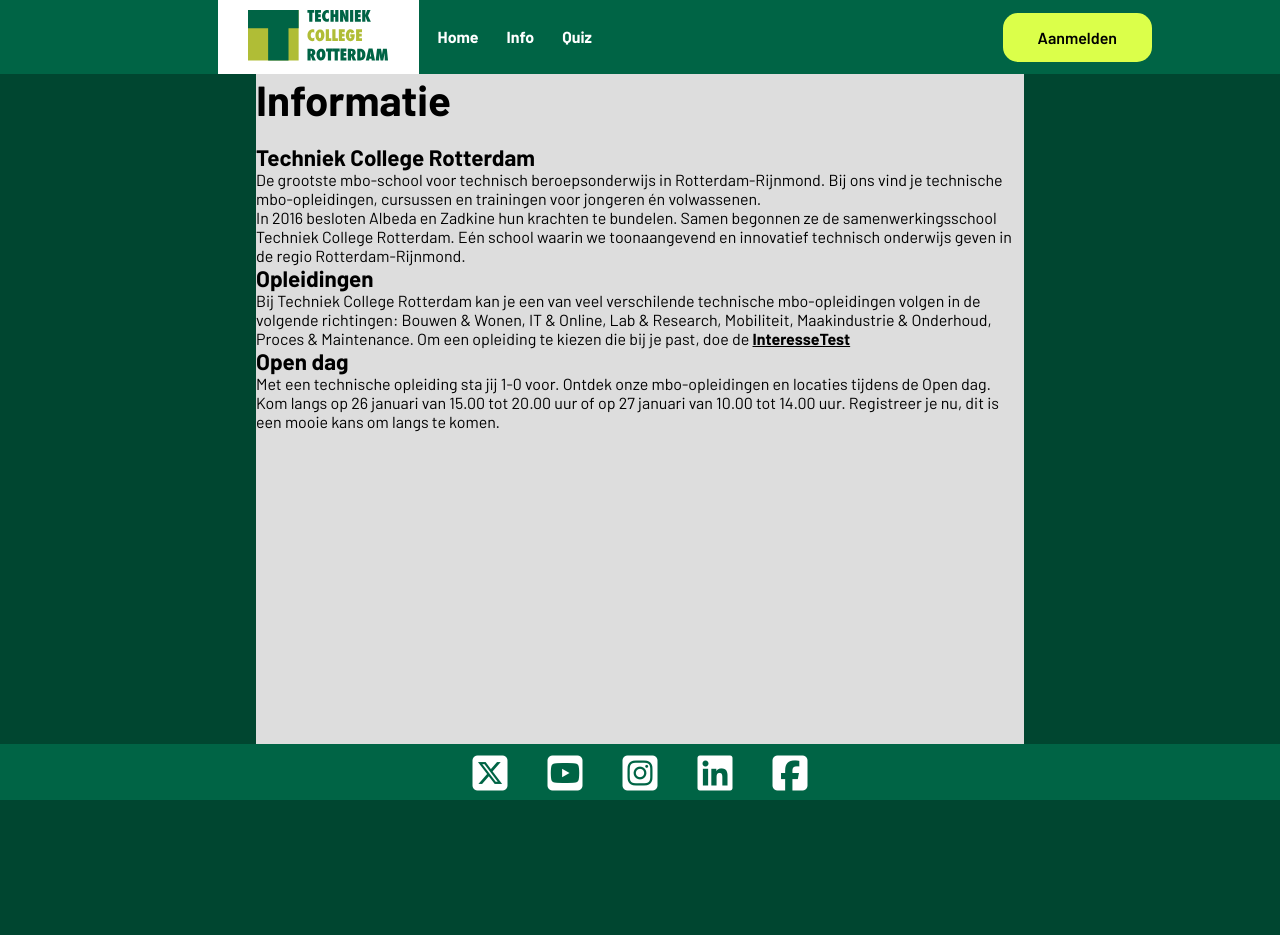
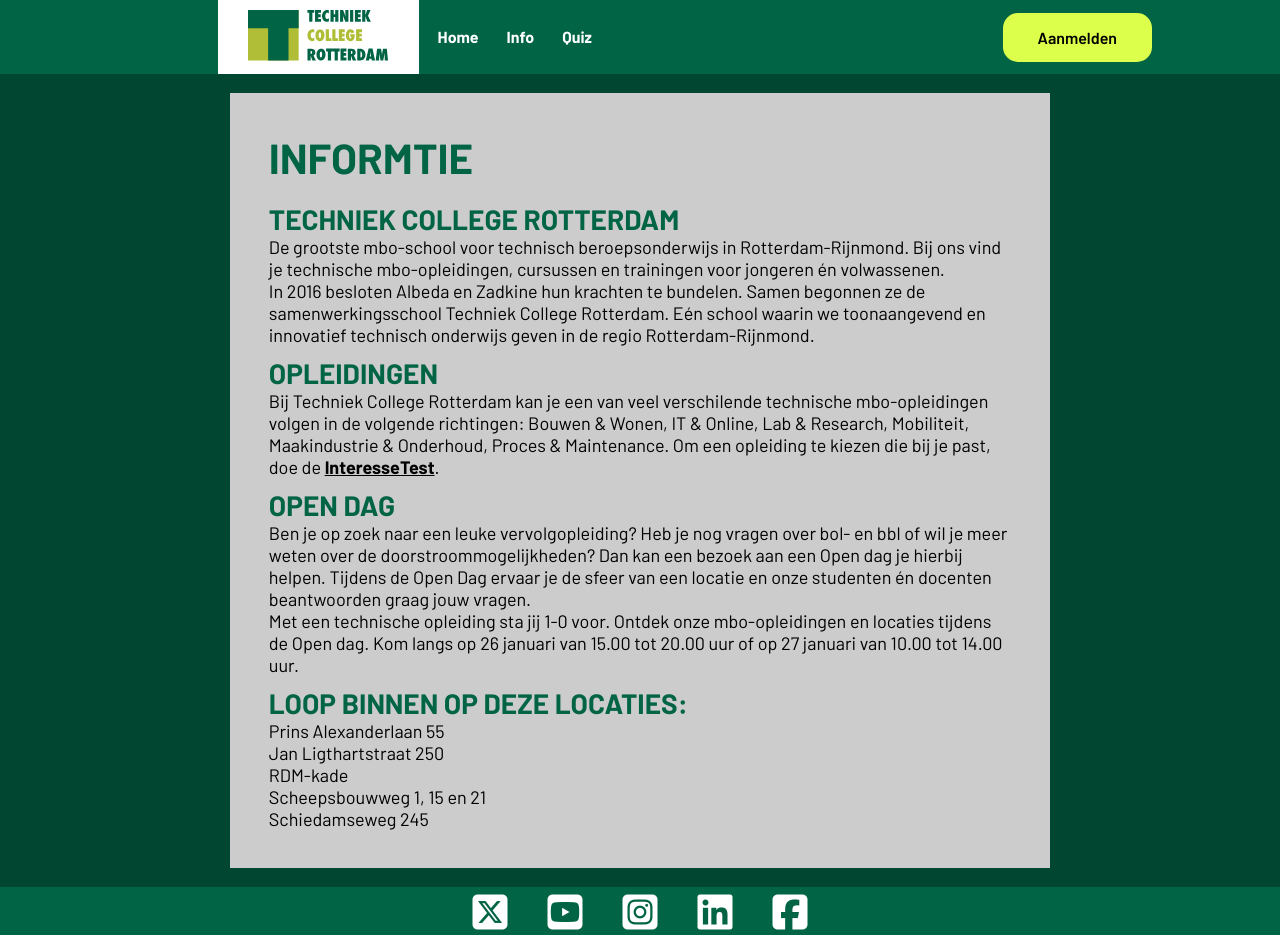
Before and after one commit to Ilie-Herda/Project-P2, a plain HTML site: page info.html in a window 1280 px wide. Before the commit the page ends 800 px from the top, so only its background shows below. Drawn offline with nearby package versions, Linux system fonts and the light colour scheme.

Commit message:
Design changes
Small changes to design

```diff
--- a/info.html
+++ b/info.html
@@ -10,7 +10,7 @@
     <script src="https://kit.fontawesome.com/d32ba68a56.js" crossorigin="anonymous"></script>
 </head>
 <body class="info-page">
-
+    <!-- Below is the code for the navbar -->
     <header class="navbar">
         <a href="index.html" class="logo"><img src="images/tcr-logo-a6a45f6beeaae69f30221d89d2a3e4ba1e2696114d5587459bf6a5dcf3603228.svg" alt="logo"></a>
         <nav>
@@ -21,17 +21,25 @@
         <a href="https://www.techniekcollegerotterdam.nl/aanmelden" class="register">Aanmelden</a>
     </header>
 
+    <!-- Below is the code for the content of the page -->
     <header class="info-content">
-        <h1>Informatie</h1>
-
-        <h2>Techniek College Rotterdam</h2>
+        <h1>INFORMTIE</h1>
+        <h2>TECHNIEK COLLEGE ROTTERDAM</h2>
         <p>De grootste mbo-school voor technisch beroepsonderwijs in Rotterdam-Rijnmond. Bij ons vind je technische mbo-opleidingen, cursussen en trainingen voor jongeren én volwassenen.</p>
         <p>In 2016 besloten Albeda en Zadkine hun krachten te bundelen. Samen begonnen ze de samenwerkingsschool Techniek College Rotterdam. Eén school waarin we toonaangevend en innovatief technisch onderwijs geven in de regio Rotterdam-Rijnmond.</p>
-        <h2>Opleidingen</h2>
-        <p>Bij Techniek College Rotterdam kan je een van veel verschilende technische mbo-opleidingen volgen in de volgende richtingen: Bouwen & Wonen, IT & Online, Lab & Research, Mobiliteit, Maakindustrie & Onderhoud, Proces & Maintenance. Om een opleiding te kiezen die bij je past, doe de <a href="https://www.techniekcollegerotterdam.nl/interessetest">InteresseTest</a></p>
-        <h2>Open dag</h2>
-        <p>Met een technische opleiding sta jij 1-0 voor. Ontdek onze mbo-opleidingen en locaties tijdens de Open dag. Kom langs op 26 januari van 15.00 tot 20.00 uur of op 27 januari van 10.00 tot 14.00 uur. Registreer je nu, dit is een mooie kans om langs te komen.</p>
+        <h2>OPLEIDINGEN</h2>
+        <p>Bij Techniek College Rotterdam kan je een van veel verschilende technische mbo-opleidingen volgen in de volgende richtingen: Bouwen & Wonen, IT & Online, Lab & Research, Mobiliteit, Maakindustrie & Onderhoud, Proces & Maintenance. Om een opleiding te kiezen die bij je past, doe de <a href="https://www.techniekcollegerotterdam.nl/interessetest">InteresseTest</a>.</p>
+        <h2>OPEN DAG</h2>
+        <p>Ben je op zoek naar een leuke vervolgopleiding? Heb je nog vragen over bol- en bbl of wil je meer weten over de doorstroommogelijkheden? Dan kan een bezoek aan een Open dag je hierbij helpen. Tijdens de Open Dag ervaar je de sfeer van een locatie en onze studenten én docenten beantwoorden graag jouw vragen. </p>
+        <p>Met een technische opleiding sta jij 1-0 voor. Ontdek onze mbo-opleidingen en locaties tijdens de Open dag. Kom langs op 26 januari van 15.00 tot 20.00 uur of op 27 januari van 10.00 tot 14.00 uur.</p>
+        <h2>LOOP BINNEN OP DEZE LOCATIES:</h2>
+        <p>Prins Alexanderlaan 55</p>
+        <p>Jan Ligthartstraat 250</p>
+        <p>RDM-kade</p>
+        <p>Scheepsbouwweg 1, 15 en 21</p>
+        <p>Schiedamseweg 245</p>
     </header>
+    <!-- Below is the code for the footer of the page -->
     <footer>
         <div class="socials">
         <a href="https://www.twitter.com/techniekcollege"><i class="fa-brands fa-square-x-twitter"></i></a>
--- a/main.css
+++ b/main.css
@@ -7,17 +7,22 @@
 
 }
 
+/* Below is the style for the body of the different pages. */
 .home-page{
     background-color: #004630;
     color: white;
+    display: flex;
+    flex-direction: column;
+    height: 100%;
+    min-height: 100vh;
 }
 
 .info-page{
     background-color: #004630;
-}
-
-.inschrijven-page{
-    background-color: #004630;
+    display: flex;
+    flex-direction: column;
+    height: 100%;
+    min-height: 100vh;
 }
 
 .quiz-page{
@@ -131,7 +136,7 @@ nav a:hover{
 footer{
     width: 100%;
     height: 7%;
-    position: absolute;
+    margin-top: auto;
     bottom: 0;
     display: flex;
     justify-content: center;
@@ -167,12 +172,12 @@ body.show-chatbot .chatbot {
 .chatbot-toggler {
     background: white;
     position: fixed;
-    bottom: 8px;
+    bottom: 3.5px;
     right: 25px;
     outline: none;
     border: none;
-    height: 45px;
-    width: 45px;
+    height: 40px;
+    width: 40px;
     display: flex;
     cursor: pointer;
     align-items: center;
@@ -353,20 +358,29 @@ header h2{
     visibility: visible;
 }
 
-/* Below is the style for the Info page */
+/* Below is the style for the content of the Info page */
 .info-content{
-  background: #ddd;
+  background: #ccc;
   color: black;
-  margin-top: auto;
-  margin-left: 20%;
-  margin-right: 20%;
-  padding-bottom: 25%;
+  margin: 1.5% 18%;
+  padding: 3%;
 
 }
 
 .info-content h1{
   font-size: 42px;
   margin-bottom: 20px;
+  color: #006445;
+}
+
+.info-content h2{
+    margin-top: 10px;
+    color: #006445;
+    font-size: 28px;
+}
+
+.info-content p{
+    font-size: 18px;
 }
 
 .info-content p a{
@@ -380,10 +394,7 @@ header h2{
   transition: 0.4s;
 }
 
-/* Style for quiz */
-body{
-    background: #ec1717;
-}
+/* Below is the style for the quiz */
 
 .app{background: rgb(255, 255, 255);
 width:90%;
--- a/script.js
+++ b/script.js
@@ -1,9 +1,10 @@
 // Code for countdown
-var countDownDate = new Date("Jan 26, 2024 15:00:00").getTime();
+var countDownDate = new Date("Jan 26, 2024 15:00:00").getTime(); // Set the date of the countdown
 var x = setInterval(function(){
     var now = new Date().getTime();
     var distance = countDownDate - now
 
+    // Time calculator
     var days = Math.floor(distance / (1000 * 60 * 60 * 24));
     var hours = Math.floor((distance % (1000 * 60 * 60 * 24)) / (1000 * 60 * 60));
     var minutes = Math.floor((distance % (1000 * 60 * 60)) / (1000 * 60));
@@ -51,7 +52,7 @@ document.addEventListener("DOMContentLoaded", function(){
     const sendChatBtn = document.querySelector(".chat-input span");
 
     let userMessage = null;
-    const API_KEY = "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"; // API KEY
+    const API_KEY = "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"; // API KEY GOES HERE
     const inputInitHeight = chatInput.scrollHeight;
 
     const createChatLi = (message, className) => {
@@ -79,6 +80,7 @@ document.addEventListener("DOMContentLoaded", function(){
             })
         }
 
+        // Code for error
         fetch(API_URL, requestOptions).then(res => res.json()).then(data => {
             messageElement.textContent = data.choices[0].message.content.trim();
         }).catch(() => {
```
Also changed, not shown: index.html (+2 -2 lines).
